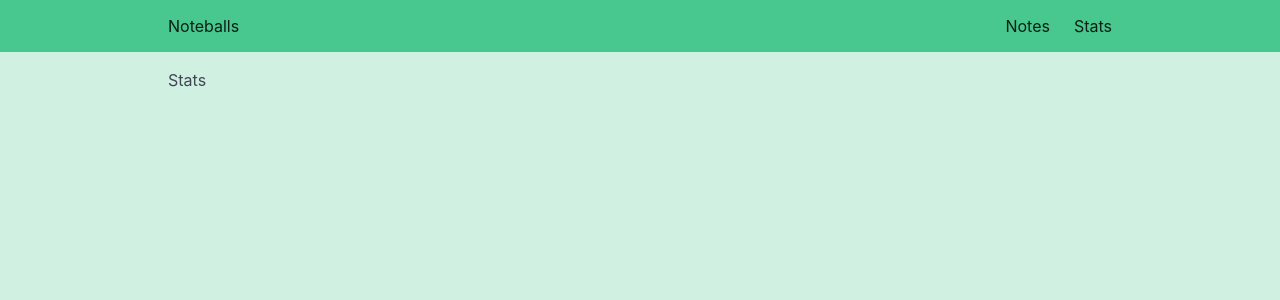
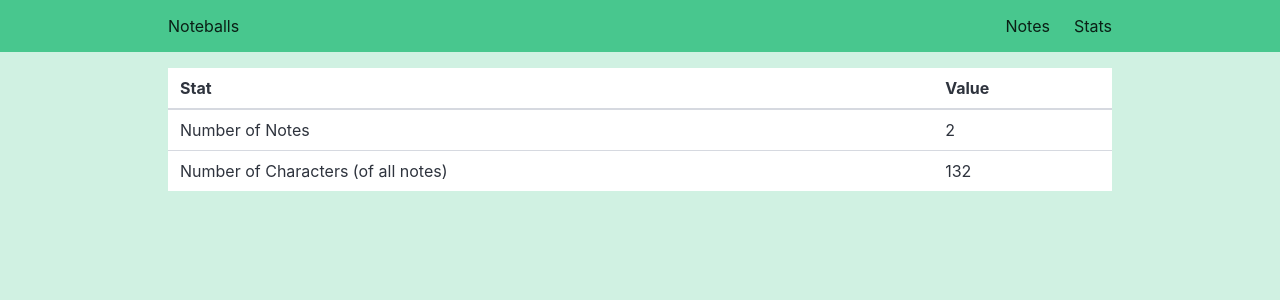
Before and after one commit to amanullahmd/noteballs-composition-API, a Vue app: page /stats in a window 1280 px wide. Shown: the top 300 px of the page. Built offline with nearby package versions, Linux system fonts and the light colour scheme.

Commit message:
add new getter

```diff
--- a/src/components/layout/navbar.vue
+++ b/src/components/layout/navbar.vue
@@ -22,8 +22,8 @@
 
       <div id="navbarBasicExample" class="navbar-menu" :class="{ 'is-active': showMobileNav }">
         <div class="navbar-end">
-          <router-link active-class="is-active" class="navbar-item" to="/">Notes</router-link>
-          <router-link active-class="is-active" class="navbar-item" to="/stats">Stats</router-link>
+          <router-link @click="showMobileNav = false" active-class="is-active" class="navbar-item" to="/">Notes</router-link>
+          <router-link @click="showMobileNav = false" active-class="is-active" class="navbar-item" to="/stats">Stats</router-link>
         </div>
       </div>
     </div>
--- a/src/stores/storeNotes.js
+++ b/src/stores/storeNotes.js
@@ -27,6 +27,10 @@ export const useStoreNotes = defineStore('StoreNotes', {
     },
     deleteNote(deleteNoteId) {
       this.notes = this.notes.filter((note) => note.id !== deleteNoteId)
+    },
+    updateNote(id, content){
+      const index = this.notes.findIndex(note => note.id === id)
+      this.notes[index].content = content
     }
   },
   getters: {
@@ -35,6 +39,14 @@ export const useStoreNotes = defineStore('StoreNotes', {
         const note = state.notes.find(note => note.id === noteId)
         return note ? note.content : null
       }
+    },
+    totalNotesCount: (state) => {
+      return state.notes.length
+    },
+    totalCharacters: (state) => {
+      let totalCharacters = 0
+      state.notes.forEach(note => totalCharacters += note.content.length)
+      return totalCharacters
     }
   }
 })
--- a/src/view/ViewEditNote.vue
+++ b/src/view/ViewEditNote.vue
@@ -2,7 +2,7 @@
   <div class="edit-note">
     <AddEditNote v-model="noteContent" placeholder="Edit Note" ref="addEditNoteRef">
       <template #buttons>
-        <button :disabled="!noteContent" class="button is-link has-background-link">Save Note</button>
+        <button :disabled="!noteContent" @click="updateNoteHandler" class="button is-link has-background-link">Save Note</button>
         <RouterLink :to="{name: 'home'}" class="button is-link has-background-dark ml-2">Cancel</RouterLink to="/">
       </template>
     </AddEditNote>
@@ -10,14 +10,21 @@
 </template>
 <script setup>
 import { ref } from 'vue';
-import { useRoute } from 'vue-router';
+import { useRoute, useRouter } from 'vue-router';
 import AddEditNote from '@/components/Notes/AddEditNote.vue';
 import { useStoreNotes } from '@/stores/storeNotes';
 
 const route = useRoute()
+const router = useRouter()
 const noteContent = ref('')
 const noteStore = useStoreNotes()
 
 noteContent.value = noteStore.getNoteContent(route.params.id)
 
+
+const updateNoteHandler = () => {
+  noteStore.updateNote(route.params.id, noteContent)
+  router.push({name: 'home'})
+}
+
 </script>
--- a/src/view/ViewStats.vue
+++ b/src/view/ViewStats.vue
@@ -1,7 +1,30 @@
 <template>
     <main>
-        <div>
-            <h1>Stats</h1>
-        </div>
+        <table class="table is-fullwidth">
+            <thead>
+                <tr>
+                    <th>Stat</th>
+                    <th>Value</th>
+                </tr>
+            </thead>
+            <tbody>
+                <tr>
+                    <td>Number of Notes</td>
+                    <td>{{ noteStore.totalNotesCount }}</td>
+                </tr>
+                <tr>
+                    <td>Number of Characters (of all notes)</td>
+                    <td>{{ noteStore.totalCharacters }}</td>
+                </tr>
+            </tbody>
+        </table>
     </main>
 </template>
+
+<script setup>
+import { useStoreNotes } from '@/stores/storeNotes';
+
+const noteStore = useStoreNotes()
+
+
+</script>
```
